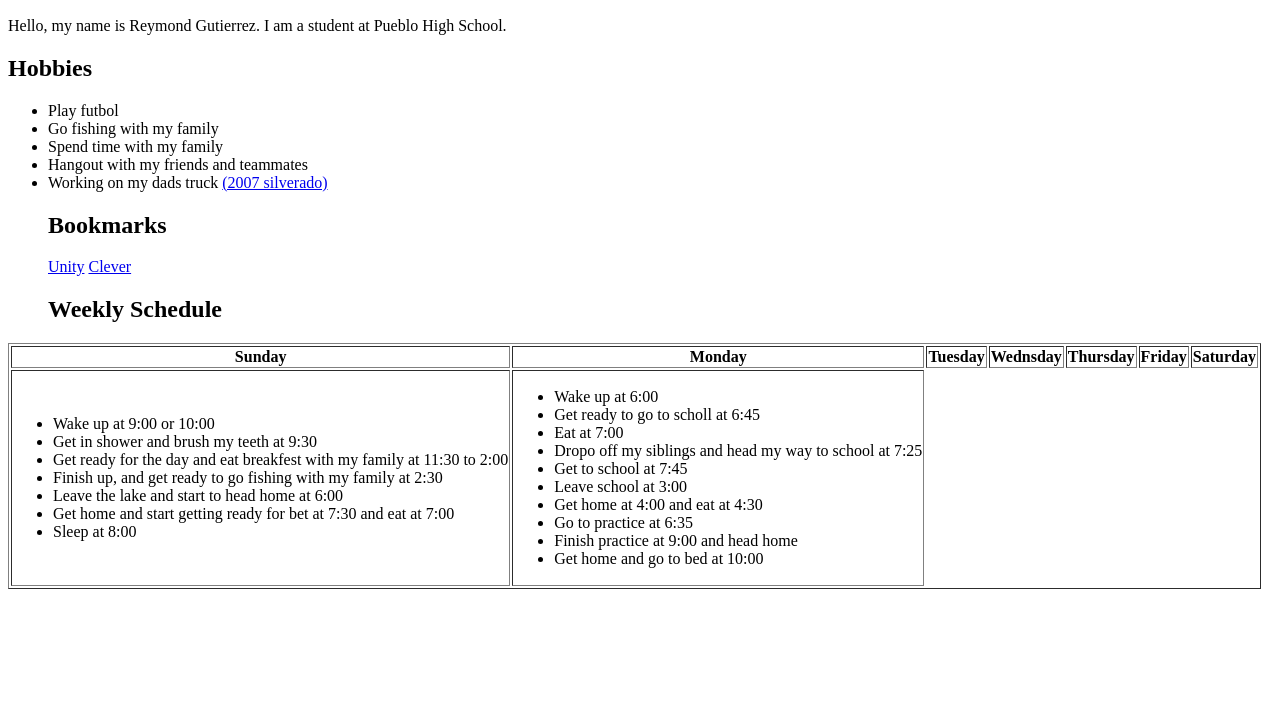
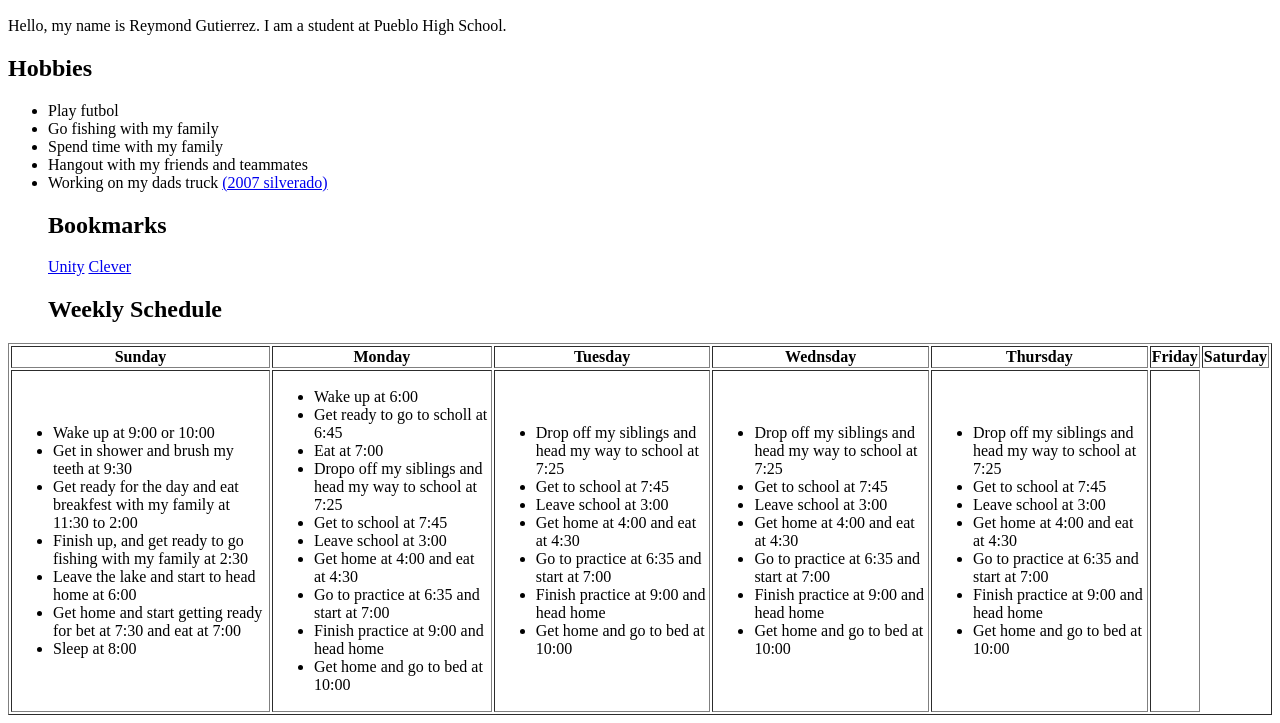
Before and after one commit to 1301312165-creator/Personal-Website-project, a plain HTML site: page index.html in a window 1280 px wide. Shown: the part 422-1145 px from the top of the page. Before the commit the page ends 1019 px from the top, so only its background shows below. Drawn offline with Linux system fonts and the light colour scheme.

Commit message:
nor done

```diff
--- a/index.html
+++ b/index.html
@@ -60,13 +60,47 @@
         <li>Get to school at 7:45</li>
         <li>Leave school at 3:00</li>
         <li>Get home at 4:00 and eat at 4:30</li>
-        <li>Go to practice at 6:35</li>
+        <li>Go to practice at 6:35 and start at 7:00</li>
         <li>Finish practice at 9:00 and head home</li>
         <li>Get home and go to bed at 10:00</li>
       </ul>
     </td>
+    <td>
+      <ul>
+        <li>Drop off my siblings and head my way to school at 7:25 </li>
+        <li>Get to school at 7:45</li>
+        <li>Leave school at 3:00</li>
+        <li>Get home at 4:00 and eat at 4:30</li>
+        <li>Go to practice at 6:35 and start at 7:00</li>
+        <li>Finish practice at 9:00 and head home</li>
+        <li>Get home and go to bed at 10:00</li>
+      </ul>
+      </td>
+      <td>
+        <ul>
+        <li>Drop off my siblings and head my way to school at 7:25 </li>
+        <li>Get to school at 7:45</li>
+        <li>Leave school at 3:00</li>
+        <li>Get home at 4:00 and eat at 4:30</li>
+        <li>Go to practice at 6:35 and start at 7:00</li>
+        <li>Finish practice at 9:00 and head home</li>
+        <li>Get home and go to bed at 10:00</li>
+        </ul>
+      </td>
+      <td>
+        <ul>
+        <li>Drop off my siblings and head my way to school at 7:25 </li>
+        <li>Get to school at 7:45</li>
+        <li>Leave school at 3:00</li>
+        <li>Get home at 4:00 and eat at 4:30</li>
+        <li>Go to practice at 6:35 and start at 7:00</li>
+        <li>Finish practice at 9:00 and head home</li>
+        <li>Get home and go to bed at 10:00</li>
+        </ul>
+        </td>
+        <td></td>
 
-    </ul>
+
 
     </tr>
 
```
